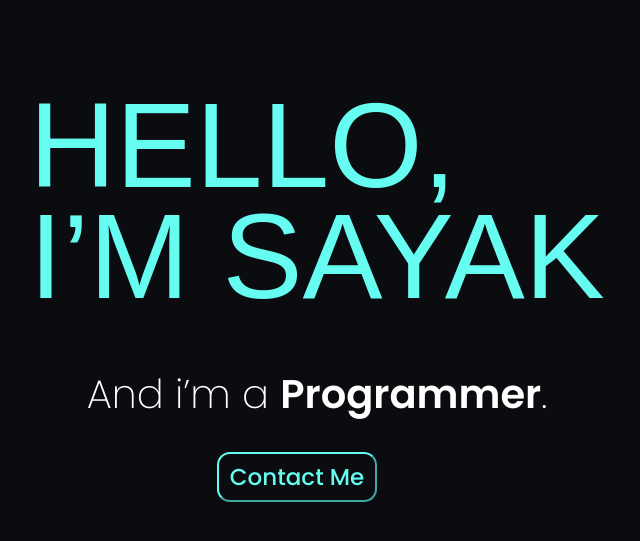
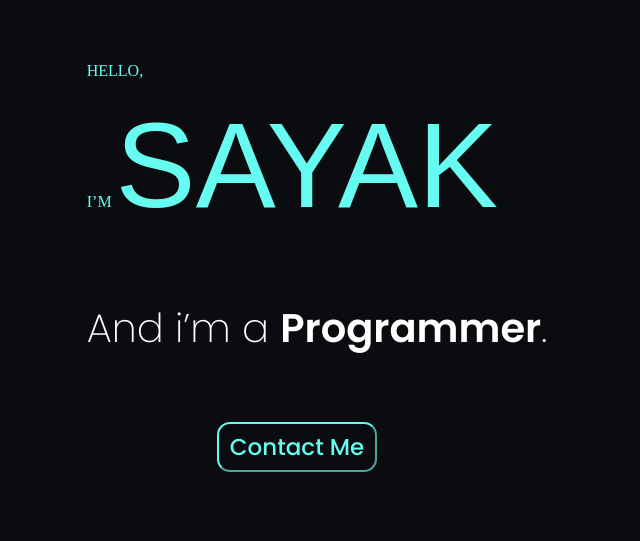
Before and after one commit to sayak-dutta/sayak-dutta.github.io, a plain HTML site: page index.html in a window 1280 px wide. Shown: the part 173-714 px from the top of the page, without its empty margins (343-983 px from the left). Drawn offline with Linux system fonts and the light colour scheme; a web font is replaced by a local one.

Commit message:
Update index.html

```diff
--- a/index.html
+++ b/index.html
@@ -13,6 +13,7 @@
 </head>
 
 <body>
+
     <div class="centered">
         <img id="logo" src="img/logo.png">
     </div>
@@ -30,12 +31,16 @@
         </table>
     </div>
 
+    <br>
+    <br>
+
     <div class="centered" ;>
         <ul>
             <li>
-                <h1 id="headline">HELLO,<br>I’M <span id="sayak">SAYAK</span></h1>
-            </li>
-            <li>
+                <p class="headline">HELLO,</p>
+                <p class="headline">I’M <span id="sayak">SAYAK</span></p>
+                <br>
+                <br>
                 <p class="subtitle">And i’m a <b>Programmer</b>.</p>
             </li>
         </ul>
@@ -43,7 +48,8 @@
 
 
 
-
+    <br>
+    <br>
     <div class="centered">
         <button>Contact Me</button>
     </div>
```
